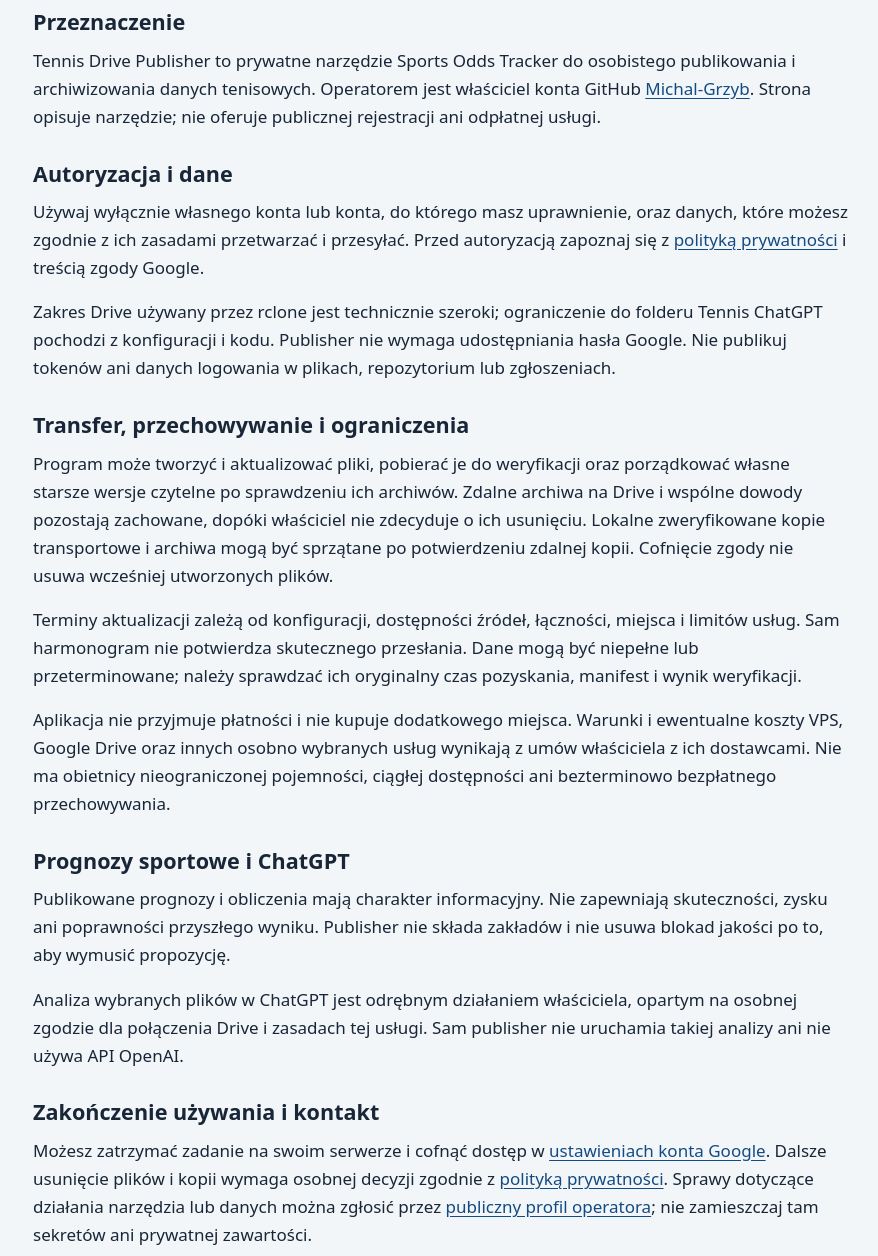
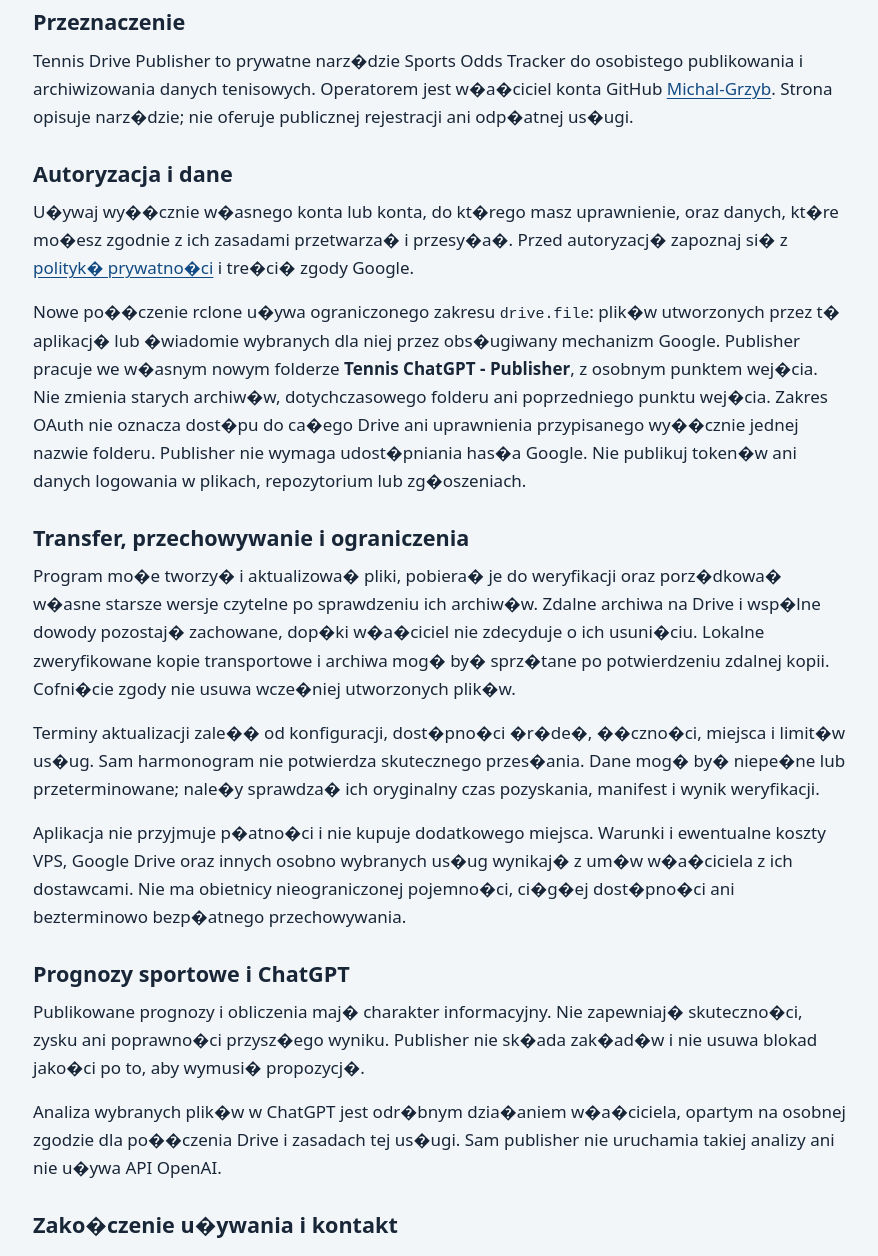
Before and after one commit to Michal-Grzyb/tennis-drive-publisher-info, a plain HTML site: page terms.html in a window 1280 px wide. Shown: the part 219-1475 px from the top of the page, without its empty margins (199-1077 px from the left). Drawn offline with Linux system fonts and the light colour scheme.

Commit message:
Describe limited drive.file access and a separate publisher folder

```diff
--- a/terms.html
+++ b/terms.html
@@ -4,39 +4,39 @@
   <meta charset="utf-8">
   <meta name="viewport" content="width=device-width, initial-scale=1">
   <link rel="canonical" href="https://michal-grzyb.github.io/tennis-drive-publisher-info/terms.html">
-  <meta name="description" content="Warunki osobistego używania Tennis Drive Publisher i ograniczenia działania publikacji sportowych na Google Drive.">
-  <title>Informacje o używaniu — Tennis Drive Publisher</title>
+  <meta name="description" content="Warunki osobistego u�ywania Tennis Drive Publisher i ograniczenia dzia�ania publikacji sportowych na Google Drive.">
+  <title>Informacje o u�ywaniu � Tennis Drive Publisher</title>
   <style>
     :root{color-scheme:light;--ink:#182638;--muted:#46566b;--link:#124b83;--line:#d7e1eb;--paper:#fff;--bg:#f3f6f8}
     *{box-sizing:border-box}body{margin:0;background:var(--bg);color:var(--ink);font:17px/1.65 system-ui,-apple-system,"Segoe UI",sans-serif}main,header,footer{max-width:54rem;margin:auto;padding:1.5rem}header{padding-bottom:0}nav{display:flex;flex-wrap:wrap;gap:.5rem 1.25rem;border-bottom:1px solid var(--line);padding-bottom:1rem}a{color:var(--link);text-underline-offset:.2em}a:focus-visible{outline:3px solid #d47b12;outline-offset:4px}h1{font-size:clamp(2rem,5vw,3rem);line-height:1.15;margin:.5rem 0 1rem}h2{font-size:1.35rem;line-height:1.3;margin:1.8rem 0 .65rem}p,ul,ol{margin:.65rem 0 1rem}.eyebrow{color:var(--muted);font-size:.9rem}.card{background:var(--paper);border:1px solid var(--line);border-radius:12px;padding:1.3rem;margin:1.3rem 0}.notice{border-left:5px solid var(--link)}code{font-size:.88em;overflow-wrap:anywhere}footer{font-size:.9rem;color:var(--muted);border-top:1px solid var(--line)}.skip{position:absolute;left:-10000px}.skip:focus{left:1rem;top:1rem;background:white;padding:.5rem}li{margin:.4rem 0}
   </style>
 </head>
 <body>
-  <a class="skip" href="#main">Przejdź do treści</a>
-  <header><nav aria-label="Nawigacja główna"><a href="index.html">Aplikacja</a><a href="privacy.html">Prywatność</a><a href="terms.html" aria-current="page">Informacje o używaniu</a></nav></header>
+  <a class="skip" href="#main">Przejd� do tre�ci</a>
+  <header><nav aria-label="Nawigacja g��wna"><a href="index.html">Aplikacja</a><a href="privacy.html">Prywatno��</a><a href="terms.html" aria-current="page">Informacje o u�ywaniu</a></nav></header>
   <main id="main">
-    <p class="eyebrow">Tennis Drive Publisher · aktualizacja: 14 listopada 2026</p>
-    <h1>Informacje o używaniu</h1>
+    <p class="eyebrow">Tennis Drive Publisher � aktualizacja: 14 listopada 2026</p>
+    <h1>Informacje o u�ywaniu</h1>
     <h2>Przeznaczenie</h2>
-    <p>Tennis Drive Publisher to prywatne narzędzie Sports Odds Tracker do osobistego publikowania i archiwizowania danych tenisowych. Operatorem jest właściciel konta GitHub <a href="https://github.com/Michal-Grzyb" rel="noopener noreferrer">Michal-Grzyb</a>. Strona opisuje narzędzie; nie oferuje publicznej rejestracji ani odpłatnej usługi.</p>
+    <p>Tennis Drive Publisher to prywatne narz�dzie Sports Odds Tracker do osobistego publikowania i archiwizowania danych tenisowych. Operatorem jest w�a�ciciel konta GitHub <a href="https://github.com/Michal-Grzyb" rel="noopener noreferrer">Michal-Grzyb</a>. Strona opisuje narz�dzie; nie oferuje publicznej rejestracji ani odp�atnej us�ugi.</p>
 
     <h2>Autoryzacja i dane</h2>
-    <p>Używaj wyłącznie własnego konta lub konta, do którego masz uprawnienie, oraz danych, które możesz zgodnie z ich zasadami przetwarzać i przesyłać. Przed autoryzacją zapoznaj się z <a href="privacy.html">polityką prywatności</a> i treścią zgody Google.</p>
-    <p>Zakres Drive używany przez rclone jest technicznie szeroki; ograniczenie do folderu Tennis ChatGPT pochodzi z konfiguracji i kodu. Publisher nie wymaga udostępniania hasła Google. Nie publikuj tokenów ani danych logowania w plikach, repozytorium lub zgłoszeniach.</p>
+    <p>U�ywaj wy��cznie w�asnego konta lub konta, do kt�rego masz uprawnienie, oraz danych, kt�re mo�esz zgodnie z ich zasadami przetwarza� i przesy�a�. Przed autoryzacj� zapoznaj si� z <a href="privacy.html">polityk� prywatno�ci</a> i tre�ci� zgody Google.</p>
+    <p>Nowe po��czenie rclone u�ywa ograniczonego zakresu <code>drive.file</code>: plik�w utworzonych przez t� aplikacj� lub �wiadomie wybranych dla niej przez obs�ugiwany mechanizm Google. Publisher pracuje we w�asnym nowym folderze <strong>Tennis ChatGPT - Publisher</strong>, z osobnym punktem wej�cia. Nie zmienia starych archiw�w, dotychczasowego folderu ani poprzedniego punktu wej�cia. Zakres OAuth nie oznacza dost�pu do ca�ego Drive ani uprawnienia przypisanego wy��cznie jednej nazwie folderu. Publisher nie wymaga udost�pniania has�a Google. Nie publikuj token�w ani danych logowania w plikach, repozytorium lub zg�oszeniach.</p>
 
     <h2>Transfer, przechowywanie i ograniczenia</h2>
-    <p>Program może tworzyć i aktualizować pliki, pobierać je do weryfikacji oraz porządkować własne starsze wersje czytelne po sprawdzeniu ich archiwów. Zdalne archiwa na Drive i wspólne dowody pozostają zachowane, dopóki właściciel nie zdecyduje o ich usunięciu. Lokalne zweryfikowane kopie transportowe i archiwa mogą być sprzątane po potwierdzeniu zdalnej kopii. Cofnięcie zgody nie usuwa wcześniej utworzonych plików.</p>
-    <p>Terminy aktualizacji zależą od konfiguracji, dostępności źródeł, łączności, miejsca i limitów usług. Sam harmonogram nie potwierdza skutecznego przesłania. Dane mogą być niepełne lub przeterminowane; należy sprawdzać ich oryginalny czas pozyskania, manifest i wynik weryfikacji.</p>
-    <p>Aplikacja nie przyjmuje płatności i nie kupuje dodatkowego miejsca. Warunki i ewentualne koszty VPS, Google Drive oraz innych osobno wybranych usług wynikają z umów właściciela z ich dostawcami. Nie ma obietnicy nieograniczonej pojemności, ciągłej dostępności ani bezterminowo bezpłatnego przechowywania.</p>
+    <p>Program mo�e tworzy� i aktualizowa� pliki, pobiera� je do weryfikacji oraz porz�dkowa� w�asne starsze wersje czytelne po sprawdzeniu ich archiw�w. Zdalne archiwa na Drive i wsp�lne dowody pozostaj� zachowane, dop�ki w�a�ciciel nie zdecyduje o ich usuni�ciu. Lokalne zweryfikowane kopie transportowe i archiwa mog� by� sprz�tane po potwierdzeniu zdalnej kopii. Cofni�cie zgody nie usuwa wcze�niej utworzonych plik�w.</p>
+    <p>Terminy aktualizacji zale�� od konfiguracji, dost�pno�ci �r�de�, ��czno�ci, miejsca i limit�w us�ug. Sam harmonogram nie potwierdza skutecznego przes�ania. Dane mog� by� niepe�ne lub przeterminowane; nale�y sprawdza� ich oryginalny czas pozyskania, manifest i wynik weryfikacji.</p>
+    <p>Aplikacja nie przyjmuje p�atno�ci i nie kupuje dodatkowego miejsca. Warunki i ewentualne koszty VPS, Google Drive oraz innych osobno wybranych us�ug wynikaj� z um�w w�a�ciciela z ich dostawcami. Nie ma obietnicy nieograniczonej pojemno�ci, ci�g�ej dost�pno�ci ani bezterminowo bezp�atnego przechowywania.</p>
 
     <h2>Prognozy sportowe i ChatGPT</h2>
-    <p>Publikowane prognozy i obliczenia mają charakter informacyjny. Nie zapewniają skuteczności, zysku ani poprawności przyszłego wyniku. Publisher nie składa zakładów i nie usuwa blokad jakości po to, aby wymusić propozycję.</p>
-    <p>Analiza wybranych plików w ChatGPT jest odrębnym działaniem właściciela, opartym na osobnej zgodzie dla połączenia Drive i zasadach tej usługi. Sam publisher nie uruchamia takiej analizy ani nie używa API OpenAI.</p>
+    <p>Publikowane prognozy i obliczenia maj� charakter informacyjny. Nie zapewniaj� skuteczno�ci, zysku ani poprawno�ci przysz�ego wyniku. Publisher nie sk�ada zak�ad�w i nie usuwa blokad jako�ci po to, aby wymusi� propozycj�.</p>
+    <p>Analiza wybranych plik�w w ChatGPT jest odr�bnym dzia�aniem w�a�ciciela, opartym na osobnej zgodzie dla po��czenia Drive i zasadach tej us�ugi. Sam publisher nie uruchamia takiej analizy ani nie u�ywa API OpenAI.</p>
 
-    <h2>Zakończenie używania i kontakt</h2>
-    <p>Możesz zatrzymać zadanie na swoim serwerze i cofnąć dostęp w <a href="https://myaccount.google.com/connections" rel="noopener noreferrer">ustawieniach konta Google</a>. Dalsze usunięcie plików i kopii wymaga osobnej decyzji zgodnie z <a href="privacy.html">polityką prywatności</a>. Sprawy dotyczące działania narzędzia lub danych można zgłosić przez <a href="https://github.com/Michal-Grzyb" rel="noopener noreferrer">publiczny profil operatora</a>; nie zamieszczaj tam sekretów ani prywatnej zawartości.</p>
-    <p>Opis nie stanowi potwierdzenia audytu lub weryfikacji przez Google. Google, rclone, GitHub i ChatGPT są odrębnymi usługami lub projektami, działającymi na własnych zasadach.</p>
+    <h2>Zako�czenie u�ywania i kontakt</h2>
+    <p>Mo�esz zatrzyma� zadanie na swoim serwerze i cofn�� dost�p w <a href="https://myaccount.google.com/connections" rel="noopener noreferrer">ustawieniach konta Google</a>. Dalsze usuni�cie plik�w i kopii wymaga osobnej decyzji zgodnie z <a href="privacy.html">polityk� prywatno�ci</a>. Sprawy dotycz�ce dzia�ania narz�dzia lub danych mo�na zg�osi� przez <a href="https://github.com/Michal-Grzyb" rel="noopener noreferrer">publiczny profil operatora</a>; nie zamieszczaj tam sekret�w ani prywatnej zawarto�ci.</p>
+    <p>Opis nie stanowi potwierdzenia audytu lub weryfikacji przez Google. Google, rclone, GitHub i ChatGPT s� odr�bnymi us�ugami lub projektami, dzia�aj�cymi na w�asnych zasadach.</p>
   </main>
-  <footer><p><a href="index.html">Aplikacja</a> · <a href="privacy.html">Polityka prywatności</a></p></footer>
+  <footer><p><a href="index.html">Aplikacja</a> � <a href="privacy.html">Polityka prywatno�ci</a></p></footer>
 </body>
 </html>
```
